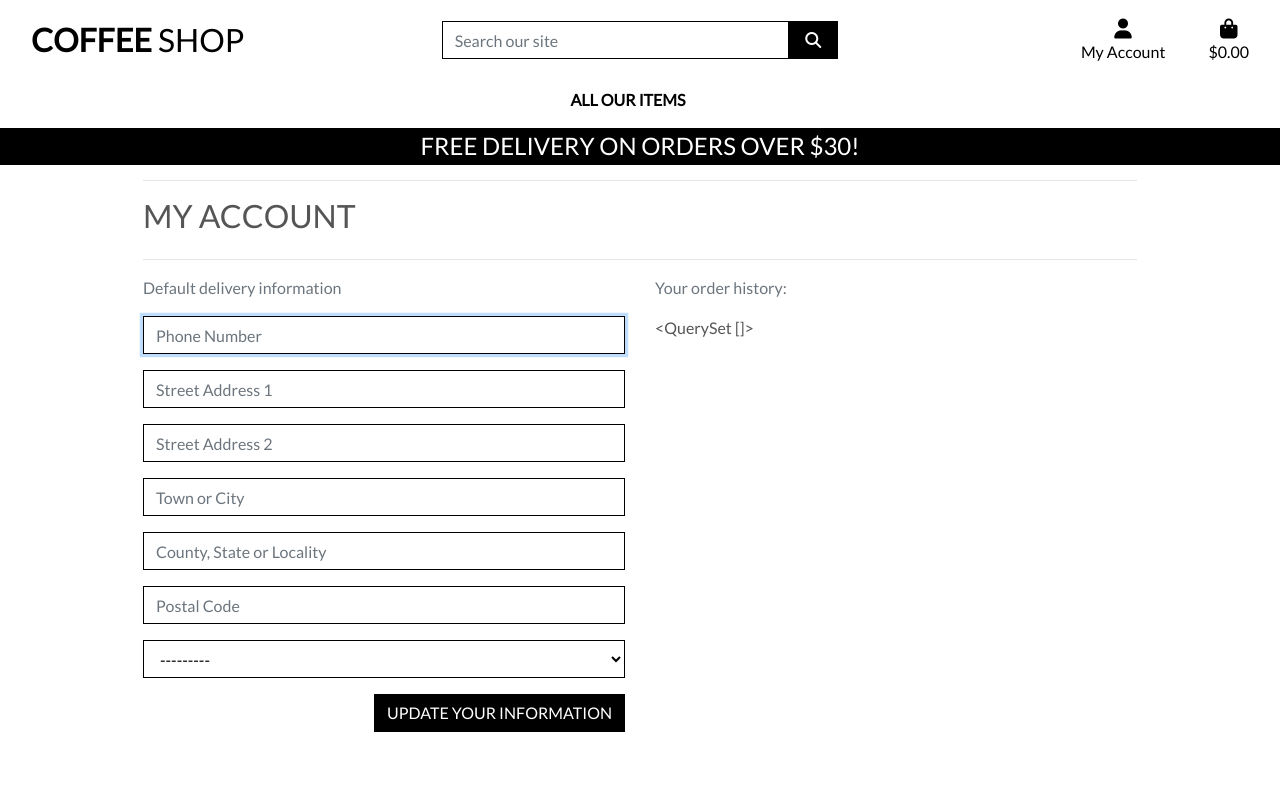
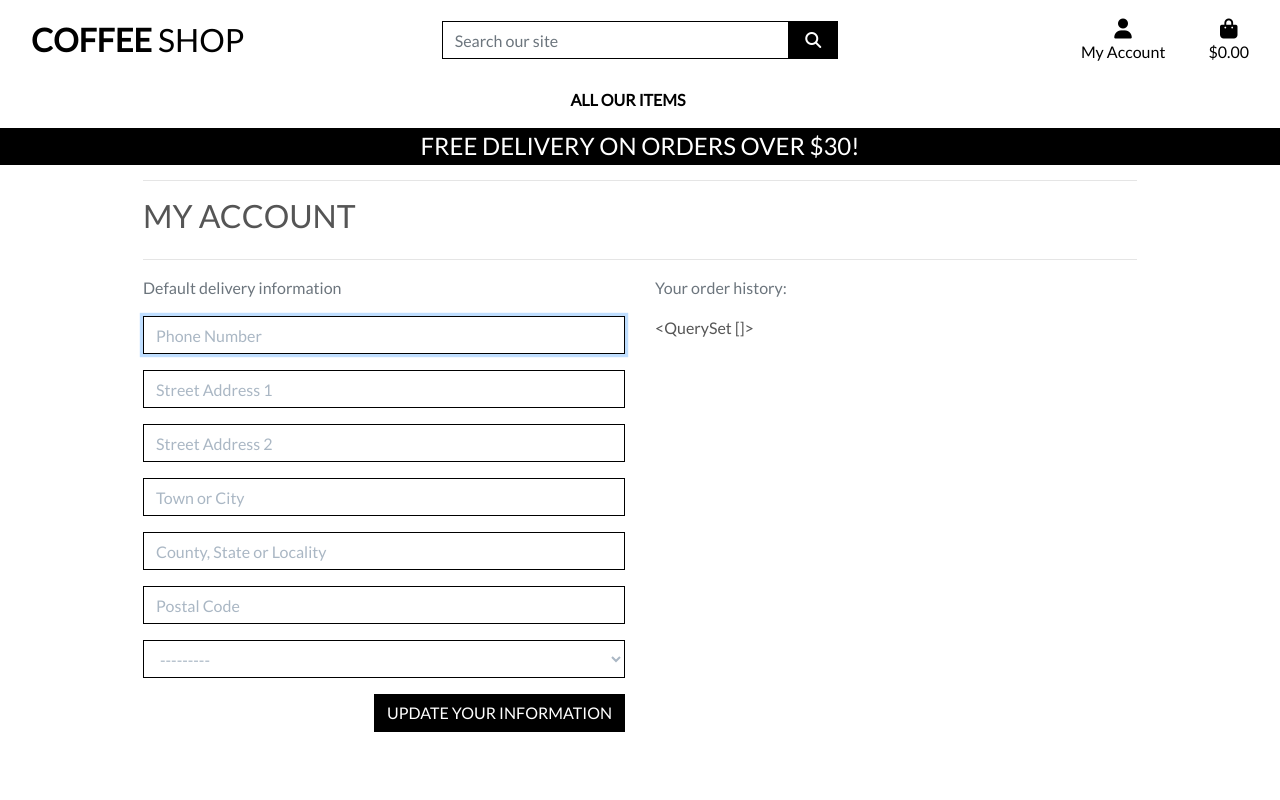
Before and after one commit to jessicafransson/coffee-shop, a Django app: page /profile/ in a window 1280 px wide. Run offline with Django 3.2, Linux system fonts and the light colour scheme; the visitor is signed in with stand-in values (Sample User, id 1); data comes from the database, SQL or seed files in the repository; data that the repository does not hold is empty; some libraries are stand-ins or nearby versions.

Commit message:
added profile form and edit profile

```diff
--- a/profiles/static/profiles/css/profile.css
+++ b/profiles/static/profiles/css/profile.css
@@ -3,5 +3,14 @@
 }
 
 #profile-update-form input::placeholder {
-    color: #6c757d;
+    color: #aab7c4;
 }
+
+#id_default_country,
+#id_default_country option:not(:first-child) {
+    color: #000;
+}
+
+#id_default_country option:first-child {
+    color: #aab7c4;
+}
--- /dev/null
+++ b/profiles/static/profiles/js/countryfield.js
@@ -0,0 +1,12 @@
+let countrySelected = $('#id_default_country').val();
+if(!countrySelected) {
+    $('#id_default_country').css('color', '#aab7c4');
+};
+$('#id_default_country').change(function() {
+    countrySelected = $(this).val();
+    if(!countrySelected) {
+        $(this).css('color', '#aab7c4');
+    } else {
+        $(this).css('color', '#000');
+    }
+});
--- a/profiles/templates/profiles/profile.html
+++ b/profiles/templates/profiles/profile.html
@@ -38,3 +38,8 @@
             </div>
         </div>
 {% endblock %}
+
+{% block postloadjs %}
+    {{ block.super }}
+    <script type="text/javascript" src="{% static 'profiles/js/countryfield.js' %}"></script>
+{% endblock %}
--- a/profiles/views.py
+++ b/profiles/views.py
@@ -1,4 +1,5 @@
 from django.shortcuts import render, get_object_or_404
+from django.contrib import messages
 
 from .models import UserProfile
 from .forms import UserProfileForm
@@ -10,6 +11,12 @@ def profile(request):
     """
     profile = get_object_or_404(UserProfile, user=request.user)
 
+    if request.method == 'POST':
+        form = UserProfileForm(request.POST, instance=profile)
+        if form.is_valid():
+            form.save()
+            messages.success(request, 'Your profile updated successfully!')
+
     form = UserProfileForm(instance=profile)
     orders = profile.orders.all()
 
@@ -17,6 +24,7 @@ def profile(request):
     context = {
         'form': form,
         'orders': orders,
+        'on_profile_page': True
     }
 
     return render(request, template, context)
--- a/templates/includes/toasts/toast_success.html
+++ b/templates/includes/toasts/toast_success.html
@@ -14,7 +14,7 @@
                 <hr class="mt-1 mb-3">
             </div>
         </div>
-        {% if grand_total %}
+        {% if grand_total and not on_profile_page %}
             <p class="logo-font bg-white text-black py-1">Your Bag ({{ product_count }})</p>
             <div class="bag-notification-wrapper">
                 {% for item in bag_items %}
```
